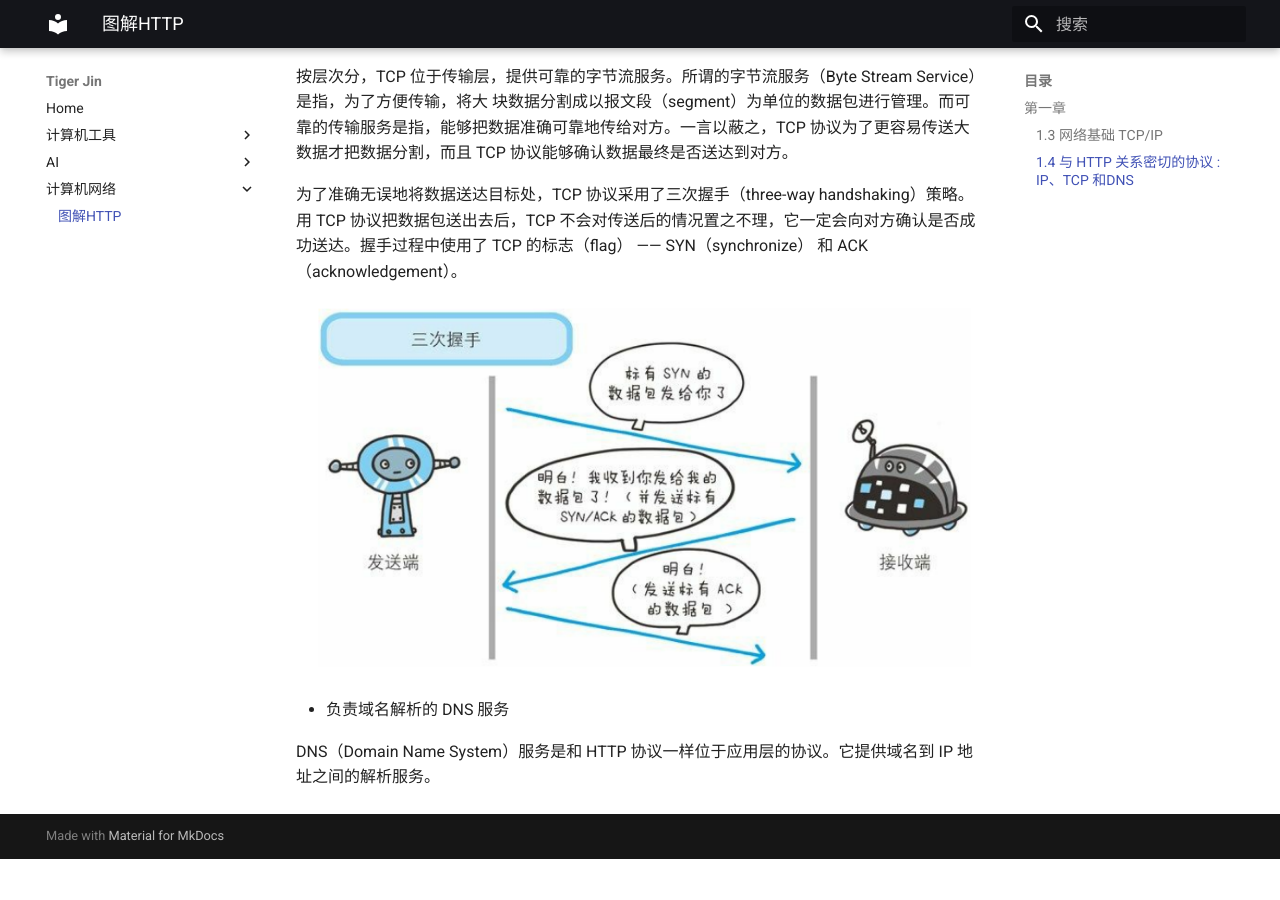
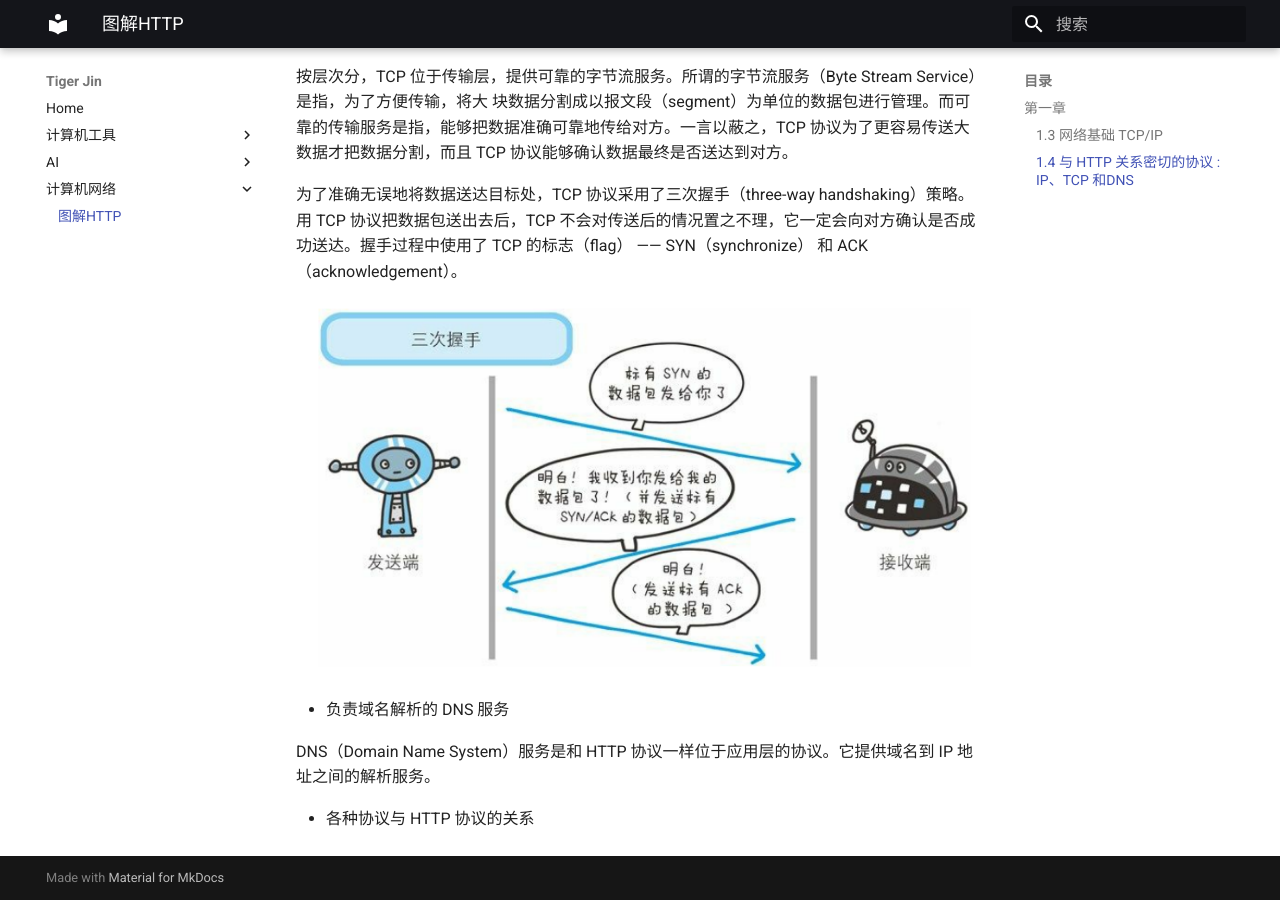
Before and after one commit to process852/process852.github.io, an MkDocs documentation site: the page built from docs/network/book.md, in a window 1280 px wide and 900 px high, scrolled down 2112 px. Built offline with MkDocs 1.6.1 and Material for MkDocs 9.7.7, drawn with Linux system fonts in a browser that asks for light colours; before the commit the page ends 2971 px from its top, so only the background shows below that.

```diff
--- a/docs/network/book.md
+++ b/docs/network/book.md
@@ -47,3 +47,6 @@
 * 负责域名解析的 DNS 服务
 
 DNS（Domain Name System）服务是和 HTTP 协议一样位于应用层的协议。它提供域名到 IP 地址之间的解析服务。
+
+
+* 各种协议与 HTTP 协议的关系
```
